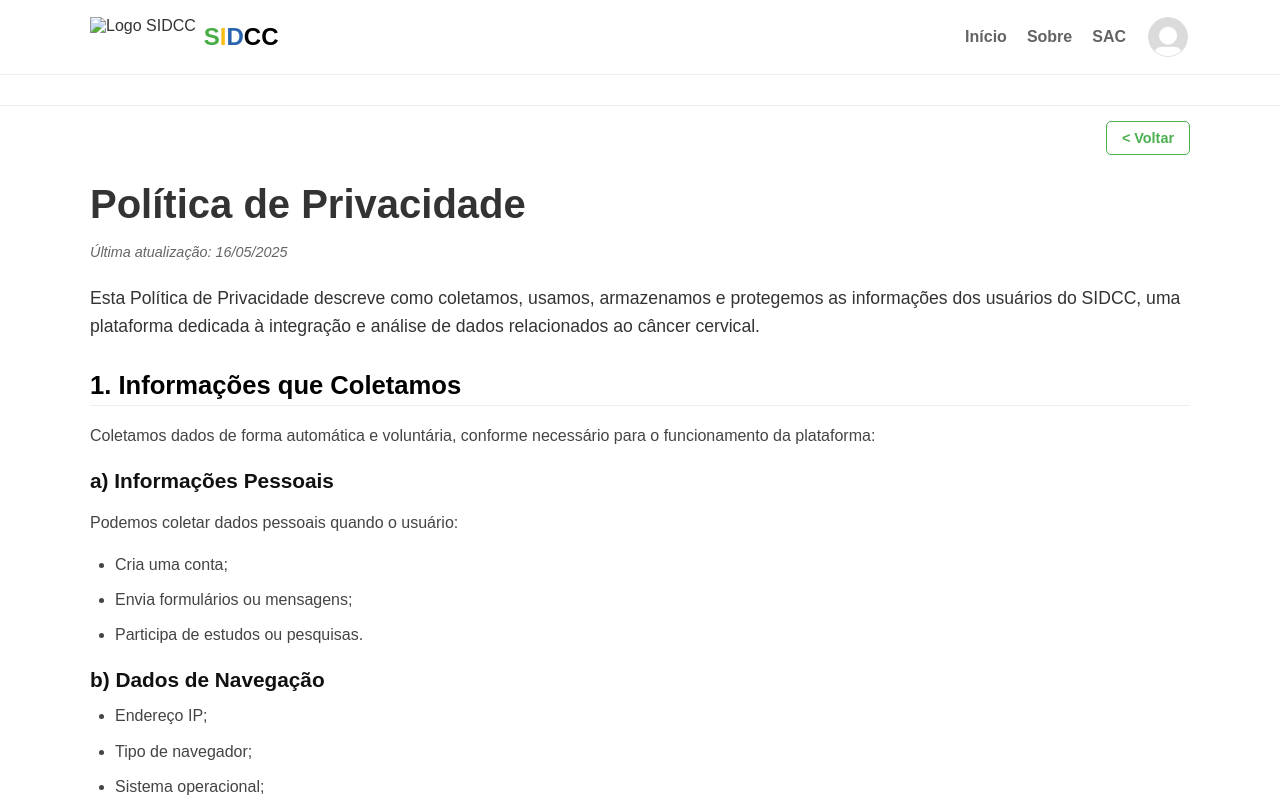
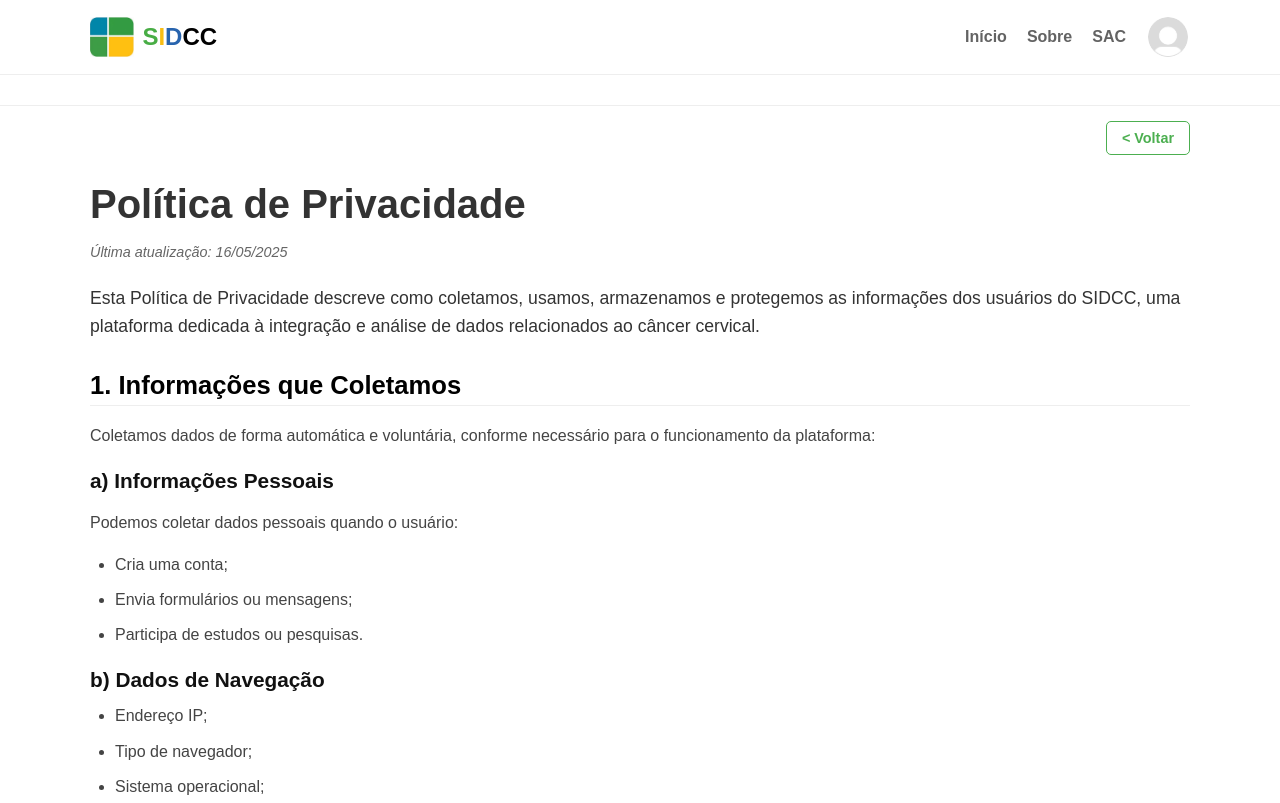
Before and after one commit to gabrielabmm/projeto_integrador, a plain HTML site: page início-site-elisa/politica-de-privacidade-logado.html in a window 1280 px wide. Shown: the top 803 px of the page. Drawn offline with Linux system fonts and the light colour scheme; files whose address does not match are found by name.

Commit message:
Update politica-de-privacidade-logado.html

```diff
--- a/início-site-elisa/politica-de-privacidade-logado.html
+++ b/início-site-elisa/politica-de-privacidade-logado.html
@@ -11,7 +11,7 @@
     <header class="site-header">
         <div class="container header-container">
            <div class="logo">
-    <img src="logo.png" alt="Logo SIDCC">
+    <img src="../imagens/logo.png" alt="Logo SIDCC">
     <span class="logo-text-sidcc"> <span class="char-s">S</span><span class="char-i">I</span><span class="char-d">D</span><span class="char-c1">C</span><span class="char-c2">C</span>
     </span>
 </div>
```
